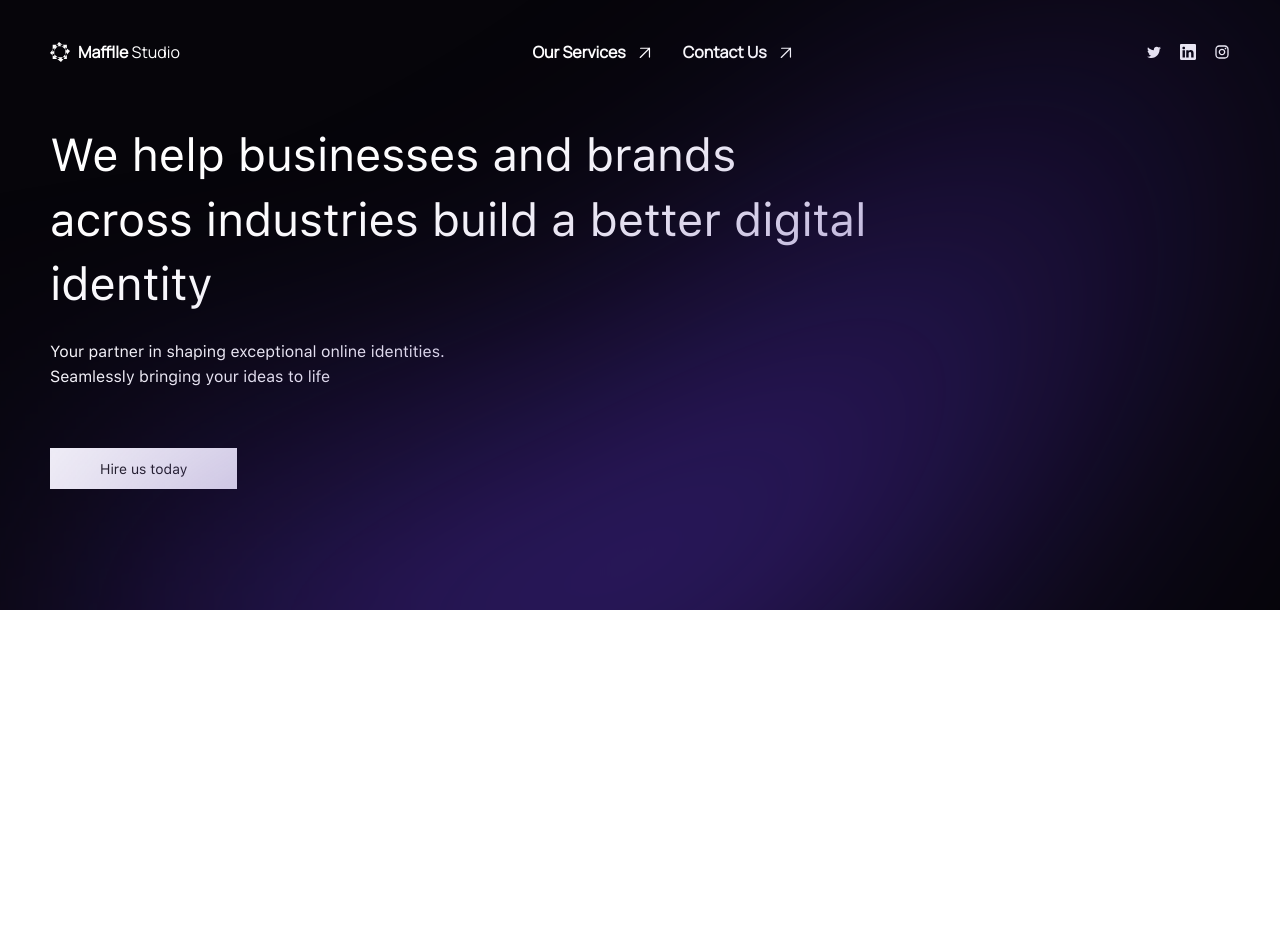
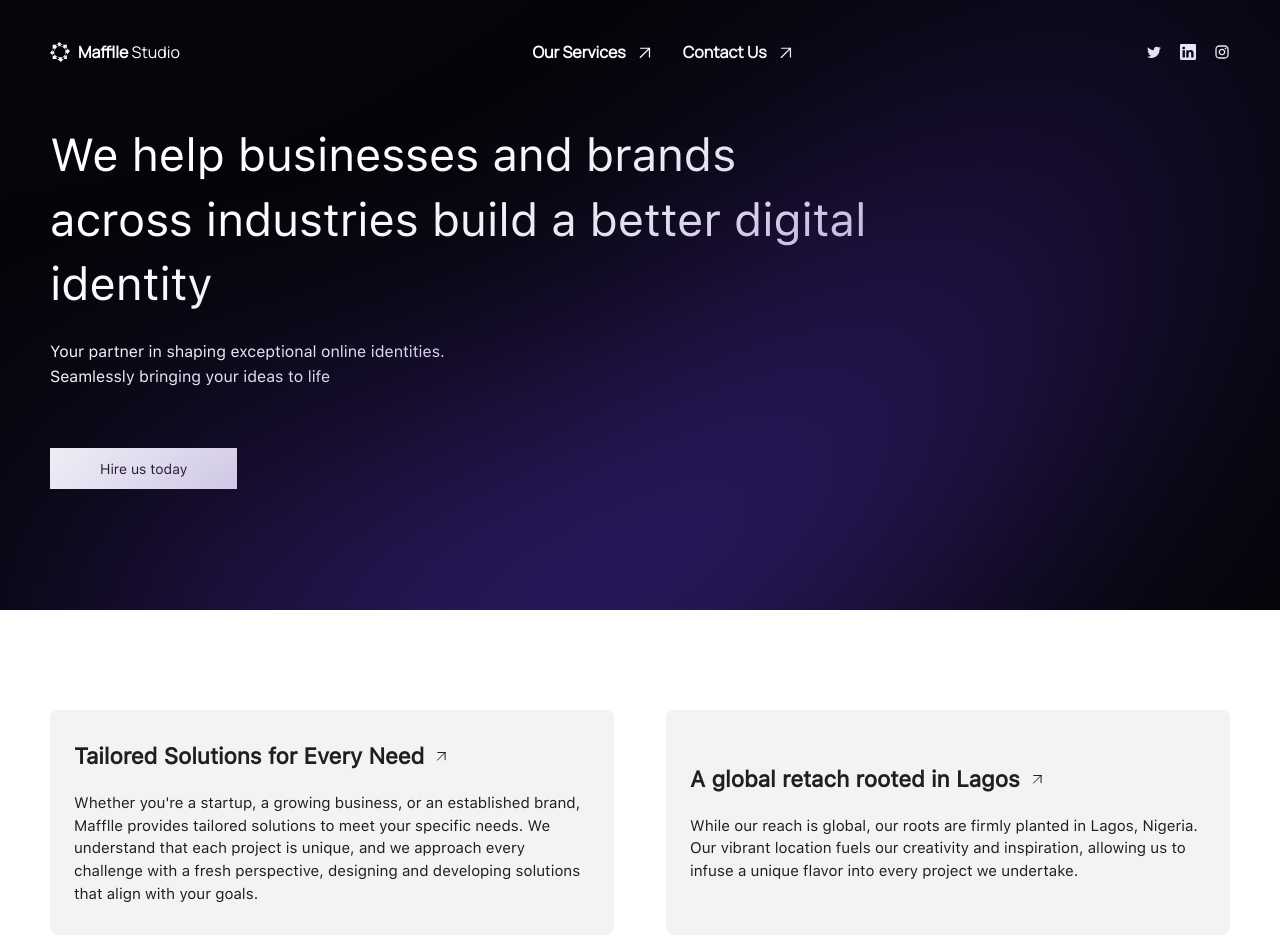
Before and after one commit to Mafflle/Mafflle-Website, a SvelteKit app: page / in a window 1280 px wide. Shown: the top 942 px of the page. Before the commit the page ends 800 px from the top, so only its background shows below. Built offline with nearby package versions, Linux system fonts and the light colour scheme.

Commit message:
added about section

```diff
--- a/src/app.css
+++ b/src/app.css
@@ -14,4 +14,5 @@
 }
 body{
 	font-family: SF Pro Display;
+	overflow-x: hidden;
 }
--- /dev/null
+++ b/src/lib/About.svelte
@@ -0,0 +1,18 @@
+<script>
+	import DiagonalArrow from './DiagonalArrow.svelte';
+	import AboutCard from './sub-components/AboutCard.svelte';
+</script>
+
+<div class="px-[3.125rem] my-[6.25rem] about flex items-center justify-between gap-[3.25rem]">
+	<AboutCard
+		title="Tailored Solutions for Every Need"
+		content="Whether you're a startup, a growing business, or an established brand, Mafflle provides
+			tailored solutions to meet your specific needs. We understand that each project is unique, and
+			we approach every challenge with a fresh perspective, designing and developing solutions that
+			align with your goals."
+	/>
+	<AboutCard
+		title="A global retach rooted in Lagos"
+		content="While our reach is global, our roots are firmly planted in Lagos, Nigeria. Our vibrant location fuels our creativity and inspiration, allowing us to infuse a unique flavor into every project we undertake."
+	/>
+</div>
--- a/src/lib/DiagonalArrow.svelte
+++ b/src/lib/DiagonalArrow.svelte
@@ -3,7 +3,7 @@
 	 * Colour of the diagonal arrow
 	 * @type string
 	 */
-	export let colour;
+	export let colour = 'white';
 	/**
 	 * Arrow Width
 	 *
--- a/src/lib/Hero.svelte
+++ b/src/lib/Hero.svelte
@@ -6,7 +6,7 @@
 <div class="overflow-hidden">
 	<HeroVector />
 
-	<div class="h-[38.125rem] w-screen hero text-white flex items-center px-[50px]">
+	<div class="h-[38.125rem] w-screen hero text-white flex items-center px-[3.125rem]">
 		<HeroElements />
 	</div>
 </div>
--- /dev/null
+++ b/src/lib/sub-components/AboutCard.svelte
@@ -0,0 +1,25 @@
+<script>
+	import DiagonalArrow from '$lib/DiagonalArrow.svelte';
+	/**
+	 * Title of the about card
+	 * @type string
+	 */
+	export let title;
+	/**
+	 * Content in the about card
+	 * @type string
+	 */
+	export let content;
+</script>
+
+<div
+	class="about-card w-1/2 bg-[#F3F3F3] text-[#201F1F] h-[14.063rem] rounded-lg backdrop-filter-[blur(100px)] flex flex-col justify-center px-[1.5rem] py-[1.25rem] gap-[1.188rem]"
+>
+	<div class="card-title flex items-center gap-[0.625rem] font-bold text-[1.4rem]">
+		<span>{title}</span>
+		<DiagonalArrow colour="#201F1F" />
+	</div>
+	<div class="card-content text-[0.95rem]">
+		{content}
+	</div>
+</div>
--- a/src/routes/+page.svelte
+++ b/src/routes/+page.svelte
@@ -1,7 +1,9 @@
 <script>
+	import About from '$lib/About.svelte';
 	import Hero from '$lib/Hero.svelte';
 	import Navbar from '$lib/Navbar.svelte';
 </script>
 
 <Navbar />
 <Hero />
+<About />
```
